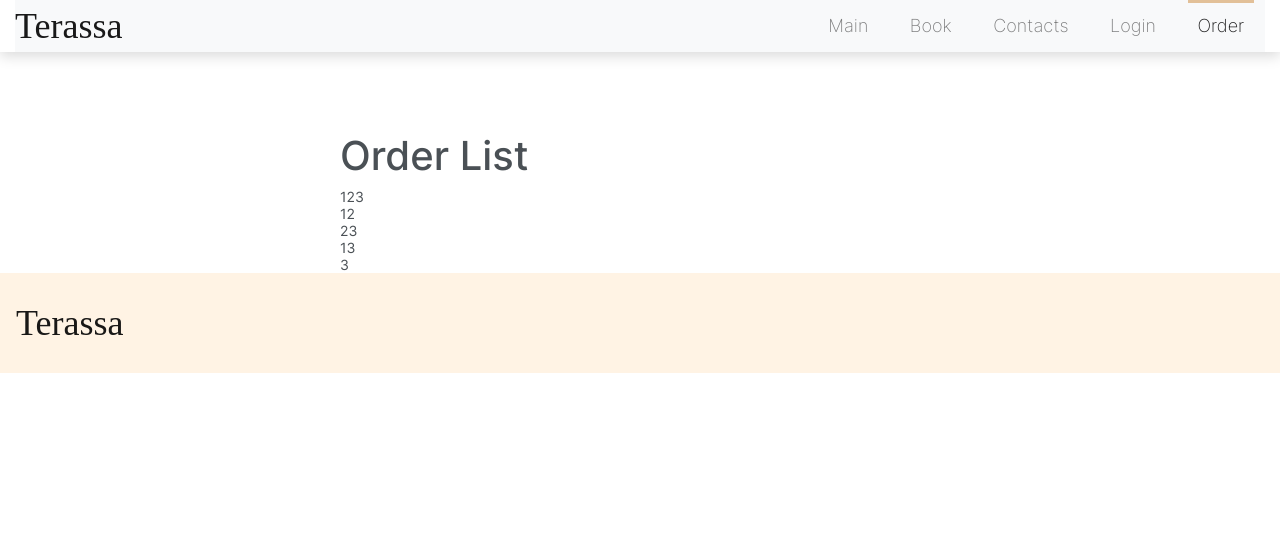
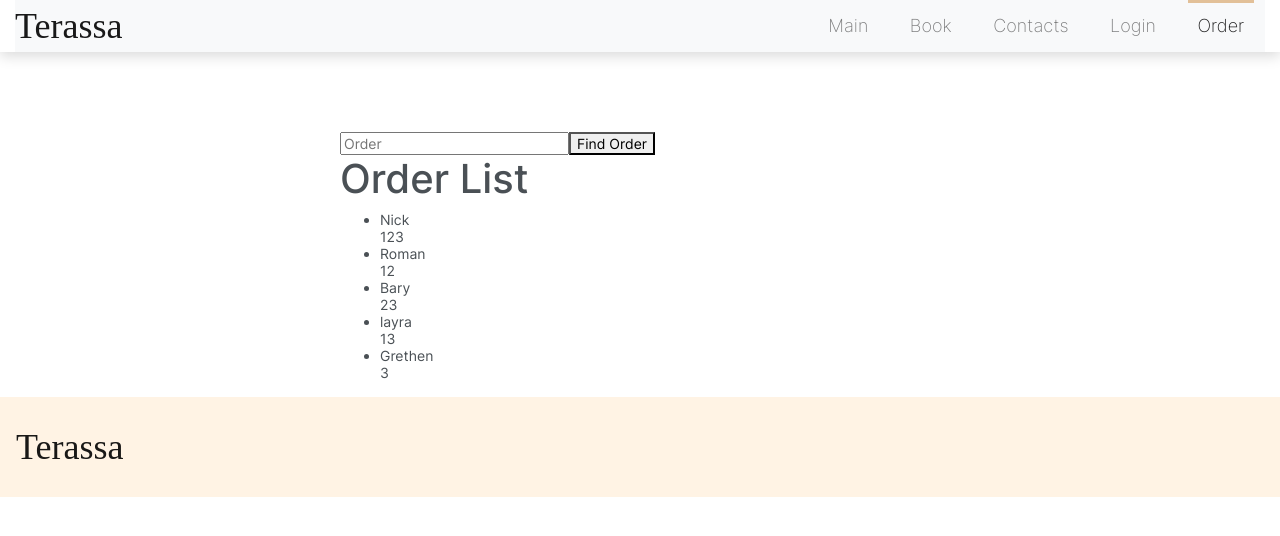
Before and after one commit to dmitriy-homza/rsclone, a Gatsby site in the folder Terassa/: page /order in a window 1280 px wide. Built offline with nearby package versions, Linux system fonts and the light colour scheme; Gatsby itself is replaced by a stand-in of ours; a web font is replaced by a local one.

Commit message:
fix: find option(50/50)

```diff
--- /dev/null
+++ b/Terassa/src/components/order/findOrder.jsx
@@ -0,0 +1,41 @@
+// eslint-disable jsx-props-no-spreading
+import React, { useState } from 'react';
+import PropTypes from 'prop-types';
+
+function useFindOrder(defaultValue = '') {
+  const [value, setValue] = useState(defaultValue);
+  return {
+    bind: {
+      value,
+      onChange: (event) => setValue(event.target.value),
+    },
+    clear: () => setValue(''),
+    value: () => value,
+  };
+}
+
+function FindOrder({ onCreate }) {
+  const input = useFindOrder('');
+  function submitHandler(event) {
+    event.preventDefault();
+    if (input.value().trim()) {
+      onCreate(input.value());
+      input.clear();
+    }
+  }
+  return (
+    <form onSubmit={submitHandler}>
+      <input
+        placeholder="Order"
+                // eslint-disable-next-line
+                {...input.bind} // eslint-disable-line react/forbid-prop-types
+      />
+      <button type="submit" aria-label="find">Find Order</button>
+    </form>
+
+  );
+}
+FindOrder.propTypes = {
+  onCreate: PropTypes.func.isRequired,
+};
+export default FindOrder;
--- a/Terassa/src/components/order/order.jsx
+++ b/Terassa/src/components/order/order.jsx
@@ -1,21 +1,29 @@
 import React from 'react';
-// import PropTypes from 'prop-types';
 import Orders from './orders';
 import OrderList from './orderList';
+import FindOrder from './findOrder';
 
 function Order() {
-  // const [...vse] = Orders();
-  console.log(Orders());
-  // console.log(vse[1].name);
-  // for (let i = 0; i <= vse.length - 1; i++) {
-  //  const {
-  //   name, time, number, option,
-  // } = vse[i];
-  // }
+  const [orders, setOrder] = React.useState(Orders());
+  // console.log(Orders());
+  function addOrder(number) {
+    setOrder(
+      orders.concat([
+        {
+          nomber: number,
+          name: 'layra',
+          time: 'time',
+          table: 'number',
+          option: 'none',
+        },
+      ]),
+    );
+  }
   return (
     <div className="orderList">
+      <FindOrder onCreate={addOrder} />
       <h1>Order List</h1>
-      <OrderList vse={Orders()} />
+      <OrderList vse={orders} />
     </div>
   );
 }
--- a/Terassa/src/components/order/orderItem.jsx
+++ b/Terassa/src/components/order/orderItem.jsx
@@ -3,15 +3,14 @@ import PropTypes from 'prop-types';
 
 function OrderItem({ order }) {
   const {
-    nomber, // table, option,
+    name, nomber,
   } = order;
   return (
     <li>
-      <div>
-
+      <span>
+        <div>{name}</div>
         <div>{nomber}</div>
-      </div>
-
+      </span>
     </li>
   );
 }
--- a/Terassa/src/components/order/orderList.jsx
+++ b/Terassa/src/components/order/orderList.jsx
@@ -2,19 +2,11 @@ import React from 'react';
 import PropTypes from 'prop-types';
 import OrderItem from './orderItem';
 
-const styles = {
-  ul: {
-    listStyle: 'none',
-    margin: 0,
-    padding: 0,
-  },
-};
-
 function OrderList({ vse }) {
   const [...orders] = vse;
   return (
-    <ul style={styles.ul}>
-      {orders.map((order) => <OrderItem order={order} key={order.name} />)}
+    <ul>
+      {orders.map((order) => <OrderItem order={order} />)}
     </ul>
   );
 }
```
Also changed, not shown: 2 other files.
